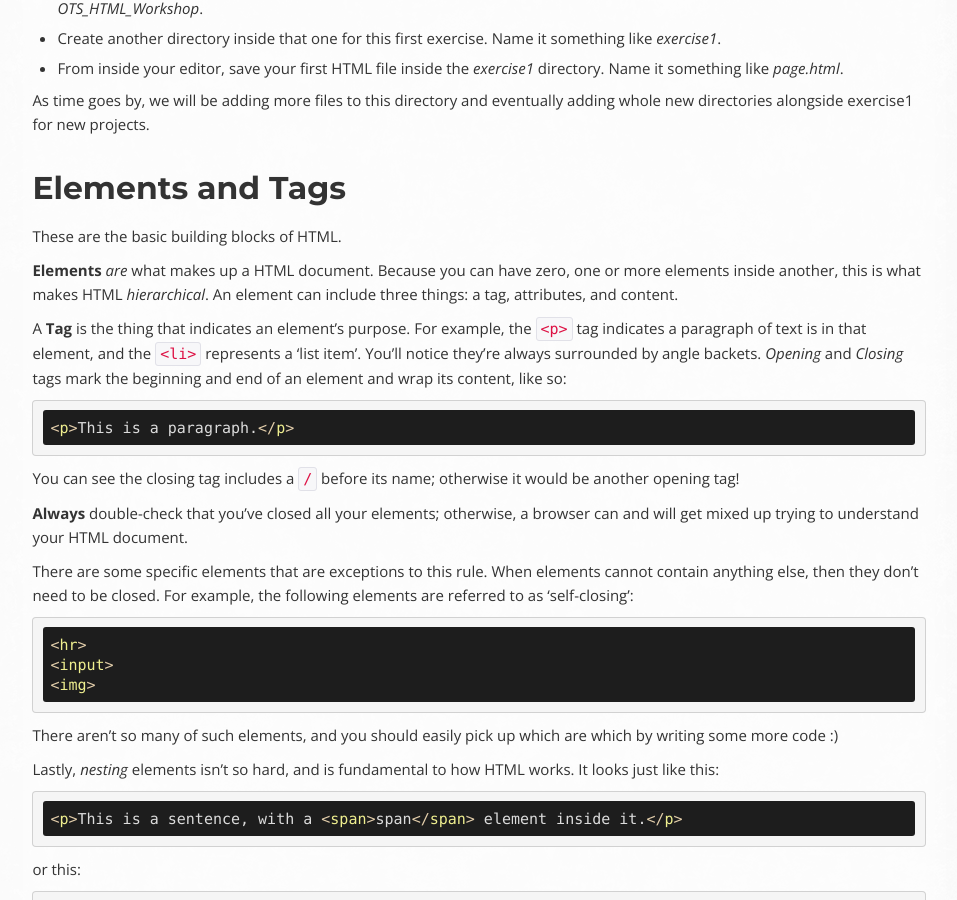
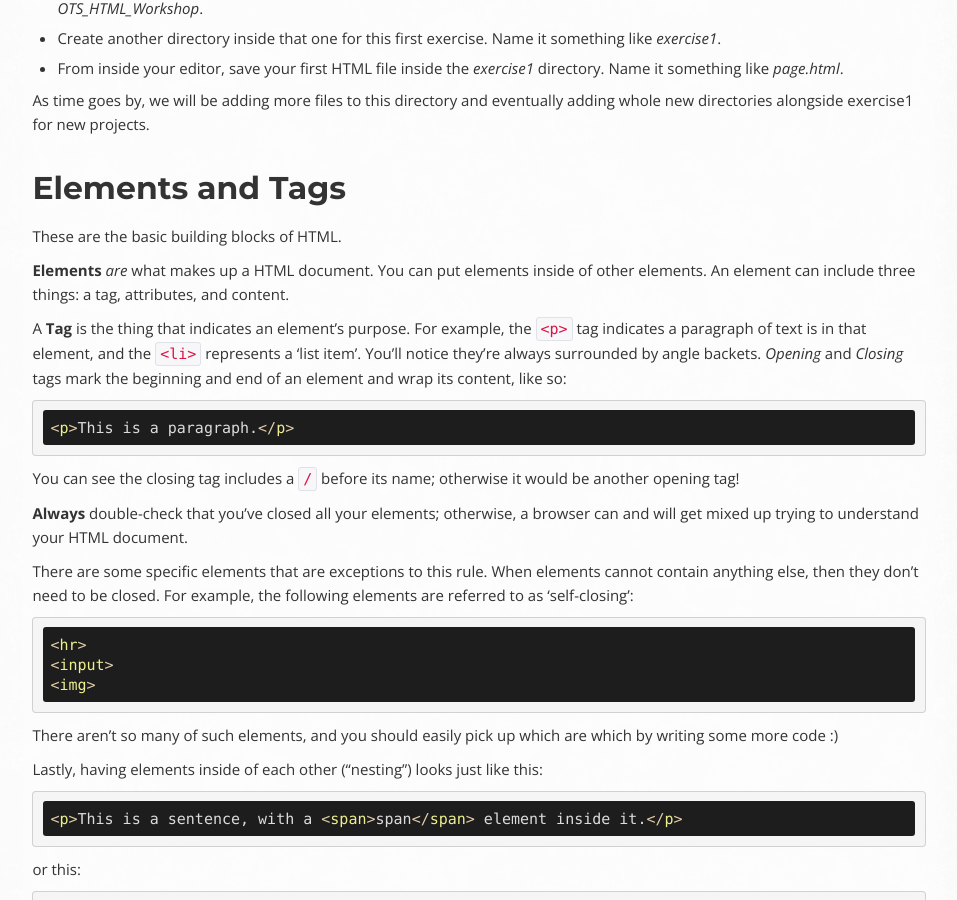
Before and after one commit to OpenTechSchool/html-css-beginners, a Jekyll site: the page built from core/structure.md, in a window 1280 px wide and 900 px high, scrolled down 1445 px. Shown: the whole window, without its empty margins (314-1271 px from the left). Built offline with Jekyll 4.4.1, drawn with Linux system fonts in a browser that asks for light colours; Markdown is read by kramdown in place of the engine named in the settings.

Commit message:
simplify description about nesting elements, fixes #33

```diff
--- a/core/structure.md
+++ b/core/structure.md
@@ -80,9 +80,9 @@ adding whole new directories alongside exercise1 for new projects.
 
 These are the basic building blocks of HTML.
 
-**Elements** *are* what makes up a HTML document. Because you can have zero,
-one or more elements inside another, this is what makes HTML *hierarchical*.
-An element can include three things: a tag, attributes, and content.
+**Elements** *are* what makes up a HTML document. You can put elements
+inside of other elements. An element can include three things: a tag,
+attributes, and content.
 
 A **Tag** is the thing that indicates an element's purpose. For example,
 the `<p>` tag indicates a paragraph of text is in that element, and the `<li>`
@@ -109,8 +109,7 @@ For example, the following elements are referred to as 'self-closing':
 There aren't so many of such elements, and you should easily pick up which are
 which by writing some more code :)
 
-Lastly, *nesting* elements isn't so hard, and is fundamental to how HTML works.
-It looks just like this:
+Lastly, having elements inside of each other ("nesting") looks just like this:
 
     <p>This is a sentence, with a <span>span</span> element inside it.</p>
 
```
